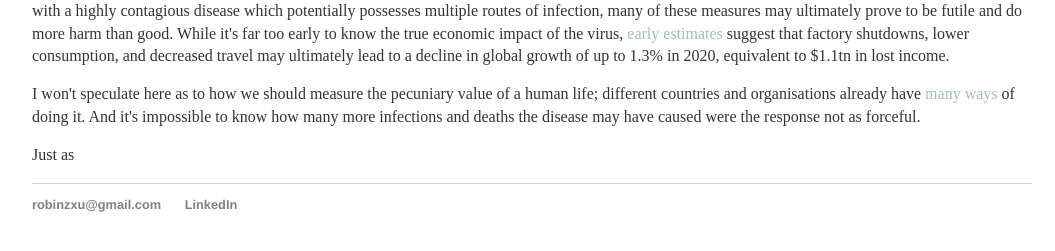
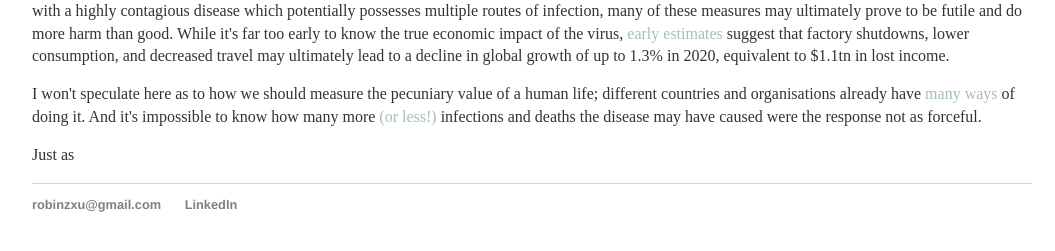
Before and after one commit to robinzxu/robinzxu.github.io, a Jekyll site: the page built from _posts/2020-02-20-ignorance-is-maybe-bliss.md, in a window 1280 px wide. Shown: the part 272-523 px from the top of the page, without its empty margins (108-1163 px from the left). Built offline with Jekyll 4.4.1, drawn with Linux system fonts in a browser that asks for light colours.

Commit message:
Update 2020-02-20-ignorance-is-maybe-bliss.md

```diff
--- a/_posts/2020-02-20-ignorance-is-maybe-bliss.md
+++ b/_posts/2020-02-20-ignorance-is-maybe-bliss.md
@@ -8,6 +8,6 @@ It\'s been nearly three months now since COVID-19 first appeared in Wuhan and th
 
 Such action may seem sensible in light of the fact that COVID-19 has already claimed over 2,200 lives and infected some 78,000 people. But when faced with a highly contagious disease which potentially possesses multiple routes of infection, many of these measures may ultimately prove to be futile and do more harm than good. While it\'s far too early to know the true economic impact of the virus, [early estimates](https://www.theguardian.com/world/2020/feb/19/coronavirus-could-cost-global-economy-1tn-in-lost-output){:target="_blank" rel="noopener"} suggest that factory shutdowns, lower consumption, and decreased travel may ultimately lead to a decline in global growth of up to 1.3% in 2020, equivalent to $1.1tn in lost income.
 
-I won\'t speculate here as to how we should measure the pecuniary value of a human life; different countries and organisations already have [many](https://onlinelibrary.wiley.com/doi/pdf/10.1002/psb.1562){:target="_blank" rel="noopener"} [ways](https://www.bloomberg.com/graphics/2017-value-of-life/){:target="_blank" rel="noopener"} of doing it. And it\'s impossible to know how many more infections and deaths the disease may have caused were the response not as forceful.
+I won\'t speculate here as to how we should measure the pecuniary value of a human life; different countries and organisations already have [many](https://onlinelibrary.wiley.com/doi/pdf/10.1002/psb.1562){:target="_blank" rel="noopener"} [ways](https://www.bloomberg.com/graphics/2017-value-of-life/){:target="_blank" rel="noopener"} of doing it. And it\'s impossible to know how many more [(or less!)](https://medium.com/@indica/how-japan-made-covid-19-worse-c97180df9c95){:target="_blank" rel="noopener"} infections and deaths the disease may have caused were the response not as forceful.
 
 Just as
```
